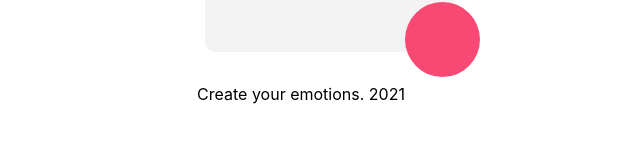
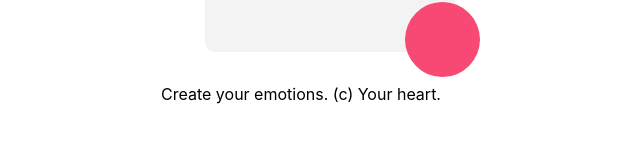
Before and after one commit to lungisanim/lungisani, a React (Create React App) app: page / in a window 1280 px wide. Shown: the part 230-372 px from the top of the page, without its empty margins (339-979 px from the left). Built offline with nearby package versions, Linux system fonts and the light colour scheme.

Commit message:
Center the footer

```diff
--- a/src/App.js
+++ b/src/App.js
@@ -9,7 +9,7 @@ function App() {
       </div>
 
       <div id="footer">
-        Create your emotions. 2021
+        Create your emotions. (c) Your heart.
       </div>
     </div>
   );
```
